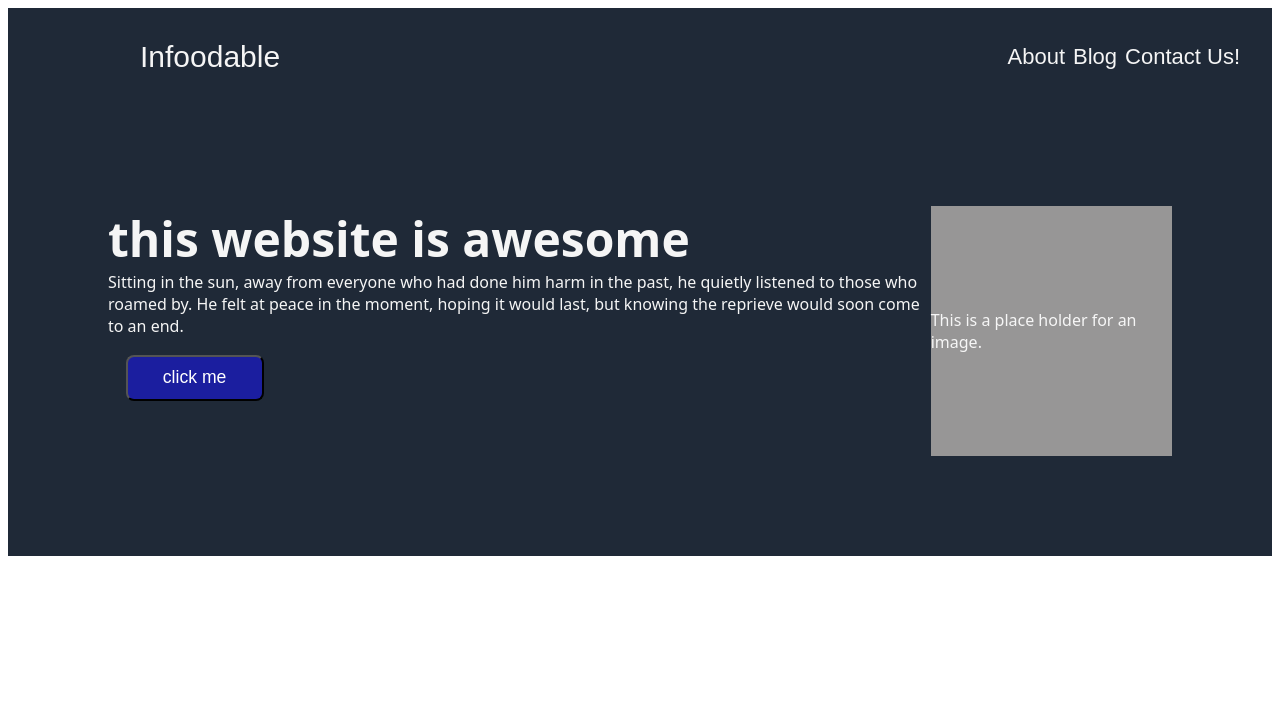
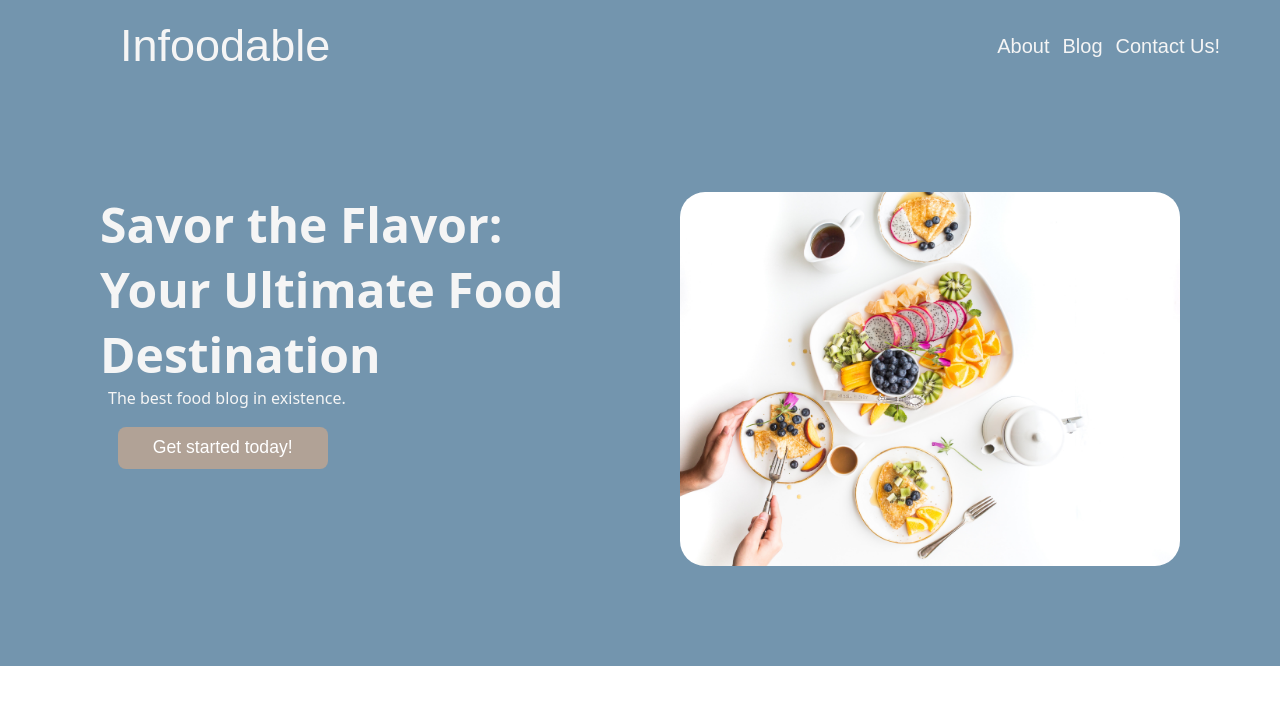
Before and after one commit to leilaxle/landing-page, a plain HTML site: page index.html in a window 1280 px wide. Drawn offline with Linux system fonts and the light colour scheme.

Commit message:
Update Section 1

```diff
--- a/index.html
+++ b/index.html
@@ -7,11 +7,14 @@
 
 </head>
 <body>
+
+  <body style="margin: 0;"> </body>
+
     <div class="header">
     <div class="header-logo">
         <div class="logo">  Infoodable </div>
       </div>
-        <div class="right-links">
+        <div class="rightLinks">
           <ul>
             <li><a href="#">About</a></li>
             <li><a href="#">Blog</a></li>
@@ -20,20 +23,24 @@
         </div>
       </div>
 
+
       <div class="sectionOne">
         <div class="textOne">
-<div class="BigWords"> this website is
-   awesome</div>
-<div class="SmallWords"> Sitting in the sun,
-  away from everyone who had done him harm in the past,
-   he quietly listened to those who roamed by.
-  He felt at peace in the moment, hoping it would last, but knowing the reprieve would soon come to an end. </div>
-<button type="button"> click me </button>
-</div>
+          <div class="BigWords"> Savor the Flavor: </div>
+          <div class="BigWordsTwo"> Your Ultimate Food Destination</div>
+          <div class="SmallWords"> The best food blog in existence. </div>
 
-<div class="boxOne"> </div>
-        <div class="box"> This is a place holder for an image. </div>
+          <button type="button"> Get started today! </button>
+          </div>
+
+
+
+      <div class="imageOne">
+        <img src="images/imageOne.jpg" alt="Picture of Food" >
       </div>
+
+      </div>
+
 
       </div>
 
--- a/styles.css
+++ b/styles.css
@@ -1,26 +1,30 @@
+/* header */
+
 .header {
-    padding: 8px;
+    padding: 20px;
     display: flex;
     align-items: center;
     justify-content: space-between;
-    background-color:  #1f2937;
+    background-color: #7395AE;
     color: whitesmoke;
     font-family: Arial, Helvetica, sans-serif;
-    font-size: 22px;
-    padding: 32px;
-
 }
 
 .header-logo{
-  font-size: 30px;
+  font-size: 45px;
   padding-left: 100px;
+}
+
+.rightLinks {
+  font-size: 20px;
+  padding-right: 40px;
 }
 
 ul {
     display: flex;
     margin: 0;
     padding: 0;
-    gap: 8px;
+    gap: 13px;
     list-style-type: none;
   }
 
@@ -29,41 +33,49 @@ ul {
     color: whitesmoke;
   }
 
+  /* section one */
   .sectionOne {
-    background-color:  #1f2937;
+    background-color:  #7395AE;;
     font-family: system-ui, -apple-system, BlinkMacSystemFont, 'Segoe UI', Roboto, Oxygen, Ubuntu, Cantarell, 'Open Sans', 'Helvetica Neue', sans-serif;
     color: whitesmoke;
     justify-content: space-around;
-padding: 100px;
+    padding: 100px;
   }
 
   div.BigWords {
     font-size: 48px;
     font-weight: bold;
-    flex-wrap: wrap;
+    padding-left: -220px;
   }
 
-  .box {
-    width: 500px;
-    height: 250px;
-    background-color: rgb(151, 150, 150);
-    color: #f6f6f6;
-    justify-content: center;
-    align-items: center;
+  div.BigWordsTwo {
+    font-size: 48px;
+    font-weight: bold;
+    padding-left: -200px;
   }
 
-  .sectionOne,
-  .box {
-    display: flex;
+  div.SmallWords {
+    font-family: system-ui, -apple-system, BlinkMacSystemFont, 'Segoe UI', Roboto, Oxygen, Ubuntu, Cantarell, 'Open Sans', 'Helvetica Neue', sans-serif;
+    padding-left: 8px;
   }
 
   button {
-    background-color: rgba(24, 24, 222, 0.626);
+    background-color: #B1A296;
     color: white;
     padding: 0.6em 2em;
     border-radius: 8px;
     font-size: 1.1em;
-  margin: 1em;
+    margin: 1em;
+    border: none;
+  }
 
+img {
+  width: 500px;
+  height: auto;
+  border-radius: 25px;
+  }
 
+  .sectionOne,
+  .imageOne {
+    display: flex;
   }
```
Also changed, not shown: images/imageOne.jpg (added), images/sagar-kulkarni-eND0ORtbkec-unsplash.jpg (deleted).
